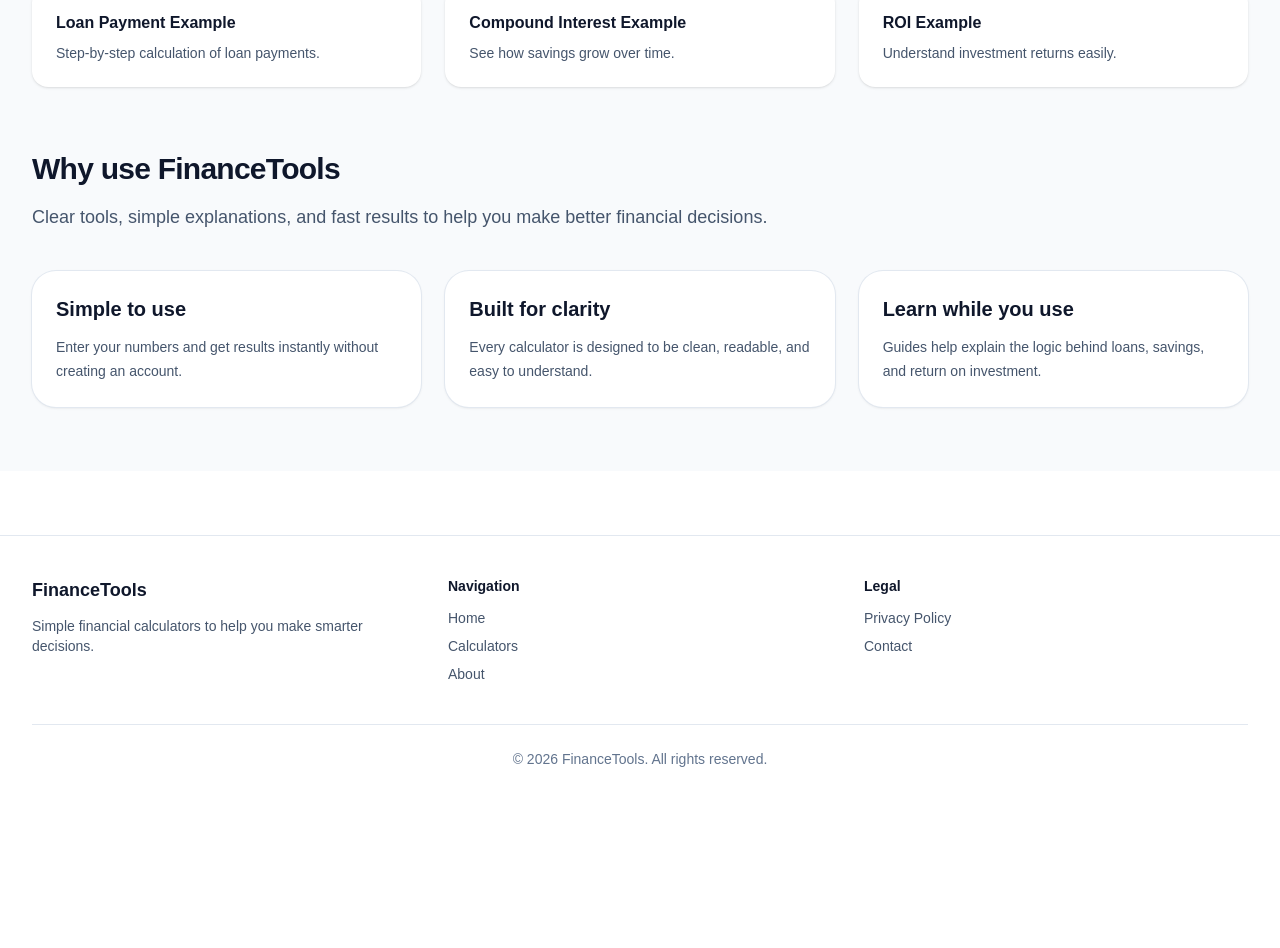
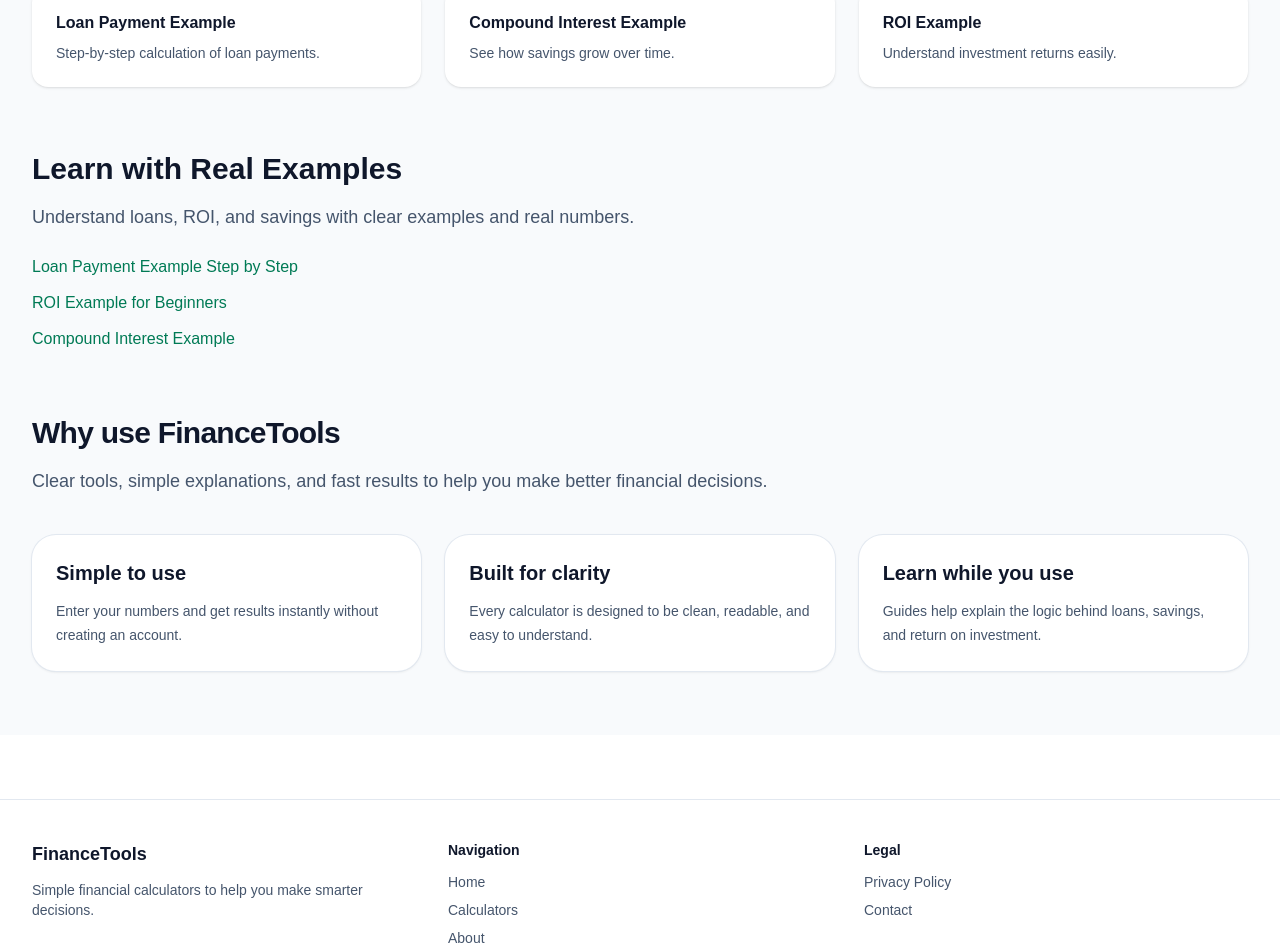
Before and after one commit to alameersam/finance-tools, a Next.js app: page / in a window 1280 px wide. Shown: the part 1072-2020 px from the top of the page. Before the commit the page ends 1881 px from the top, so only its background shows below. Built offline with nearby package versions, Linux system fonts and the light colour scheme.

Commit message:
boost article discovery from homepage

```diff
--- a/app/page.tsx
+++ b/app/page.tsx
@@ -142,6 +142,34 @@ export default function Home() {
 </section>
 <section className="mx-auto max-w-7xl px-6 pb-16 lg:px-8">
   <div className="max-w-3xl">
+    <h2 className="text-3xl font-bold">
+      Learn with Real Examples
+    </h2>
+    <p className="mt-4 text-lg text-slate-600">
+      Understand loans, ROI, and savings with clear examples and real numbers.
+    </p>
+  </div>
+
+  <ul className="mt-6 space-y-3 text-emerald-700">
+    <li>
+      <a href="/guides/loan-payment-example" className="hover:underline">
+        Loan Payment Example Step by Step
+      </a>
+    </li>
+    <li>
+      <a href="/guides/roi-example" className="hover:underline">
+        ROI Example for Beginners
+      </a>
+    </li>
+    <li>
+      <a href="/guides/compound-interest-example" className="hover:underline">
+        Compound Interest Example
+      </a>
+    </li>
+  </ul>
+</section>
+<section className="mx-auto max-w-7xl px-6 pb-16 lg:px-8">
+  <div className="max-w-3xl">
     <h2 className="text-3xl font-bold tracking-tight">
       Why use FinanceTools
     </h2>
```
